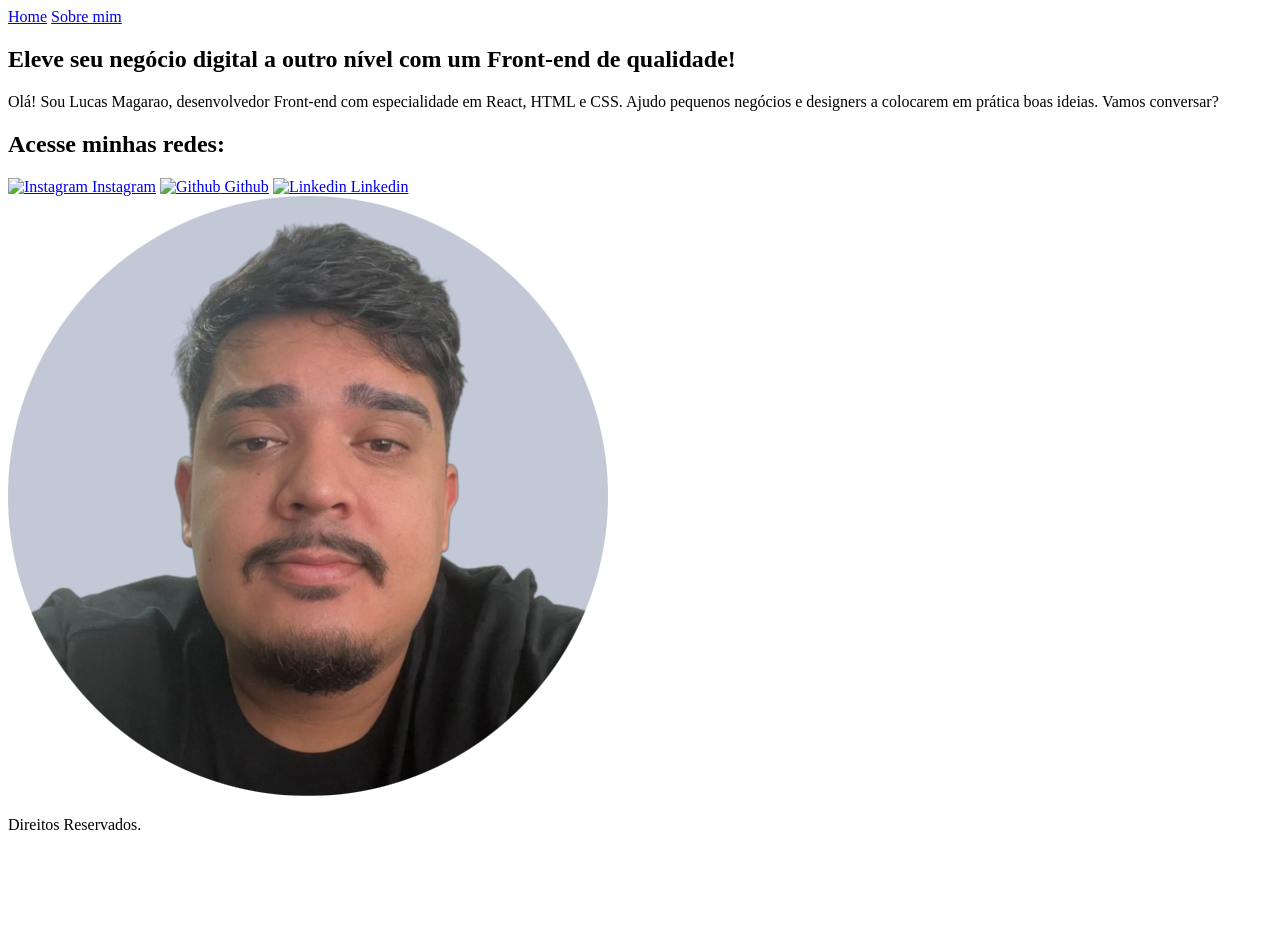
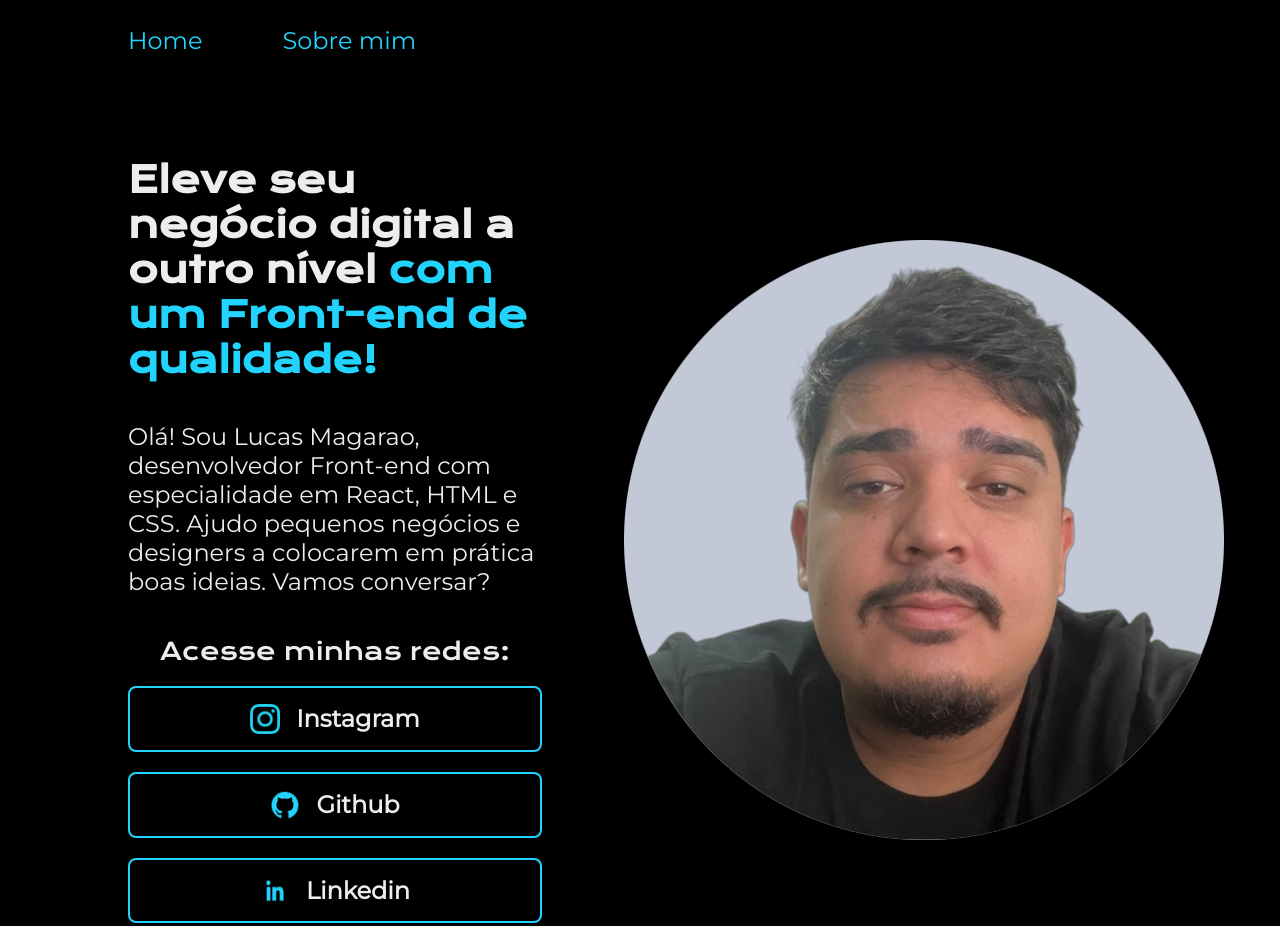
Before and after one commit to Lucasmagaro/portf-lio, a plain HTML site: page index.html in a window 1280 px wide. Shown: the top 926 px of the page. Before the commit the page ends 850 px from the top, so only its background shows below. Drawn offline with nearby package versions, Linux system fonts and the light colour scheme; the site is published under a folder, as on GitHub Pages, so addresses that start at the root find nothing.

Commit message:
Update index.html

```diff
--- a/index.html
+++ b/index.html
@@ -4,7 +4,7 @@
 <head>
   <meta charset="UTF-8">
   <meta name="viewport" content="width=device-width, initial-scale=1.0">
-  <link rel="stylesheet" href="/styles/style.css">
+  <link rel="stylesheet" href="styles/style.css">
   <title>Portifolio</title>
 </head>
 
@@ -26,13 +26,13 @@
       <div class="botao">
         <H2>Acesse minhas redes:</H2>
         <a class="Instagram" href="Instagram">
-          <img class="icone" src="/assets/Icone-Instagram.png" alt="Instagram">
+          <img class="icone" src="assets/Icone-Instagram.png" alt="Instagram">
           Instagram</a>
         <a class="github" href="Github">
-          <img class="icone" src="/assets/Icone-Github.png" alt="Github">
+          <img class="icone" src="assets/Icone-Github.png" alt="Github">
           Github</a>
         <a class="Linkedin" href="Linkedin">
-          <img class="icone" src="/assets/Icone-Linkedin.png" alt="Linkedin">
+          <img class="icone" src="assets/Icone-Linkedin.png" alt="Linkedin">
           Linkedin</a>
       </div>
 
```
